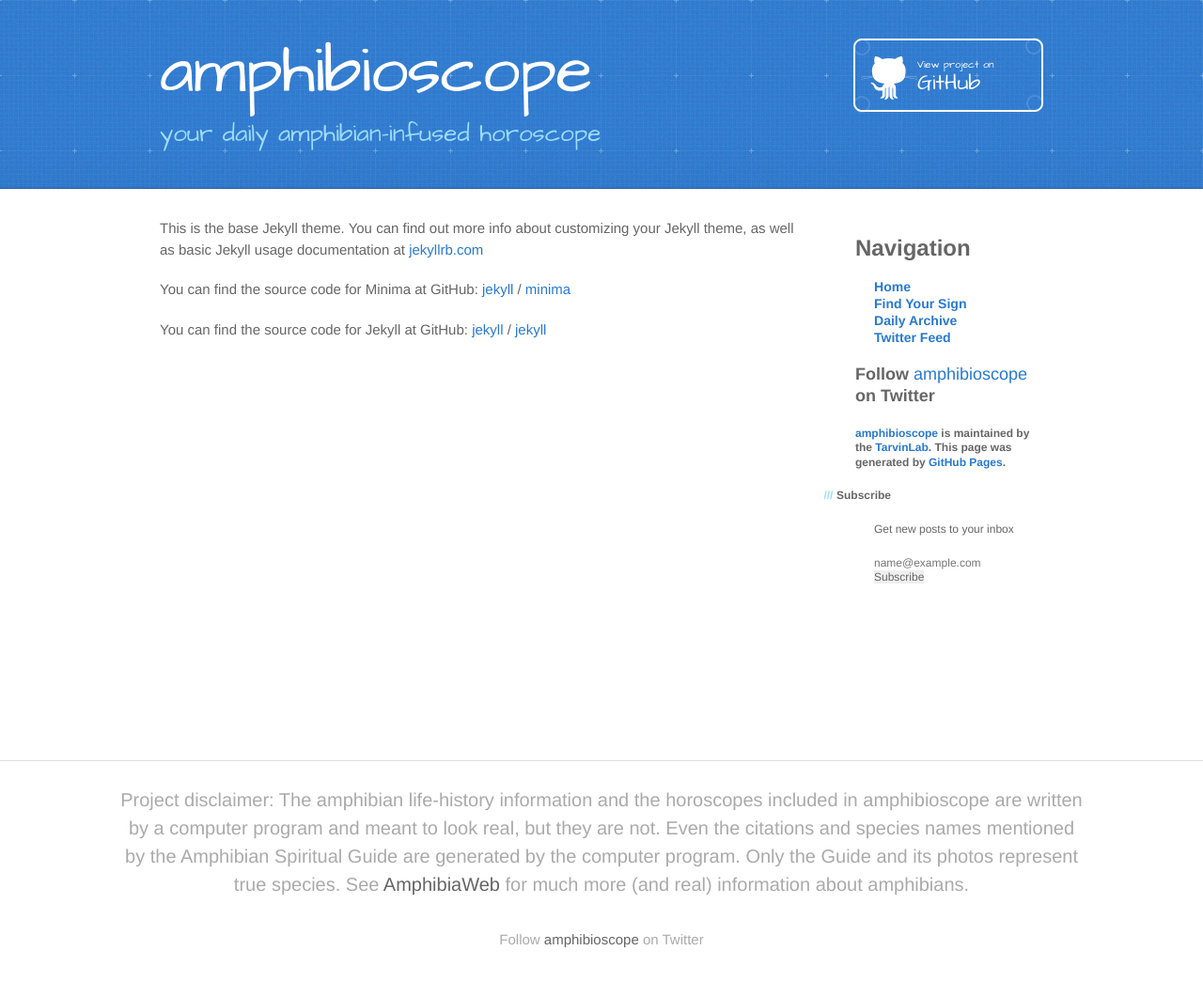
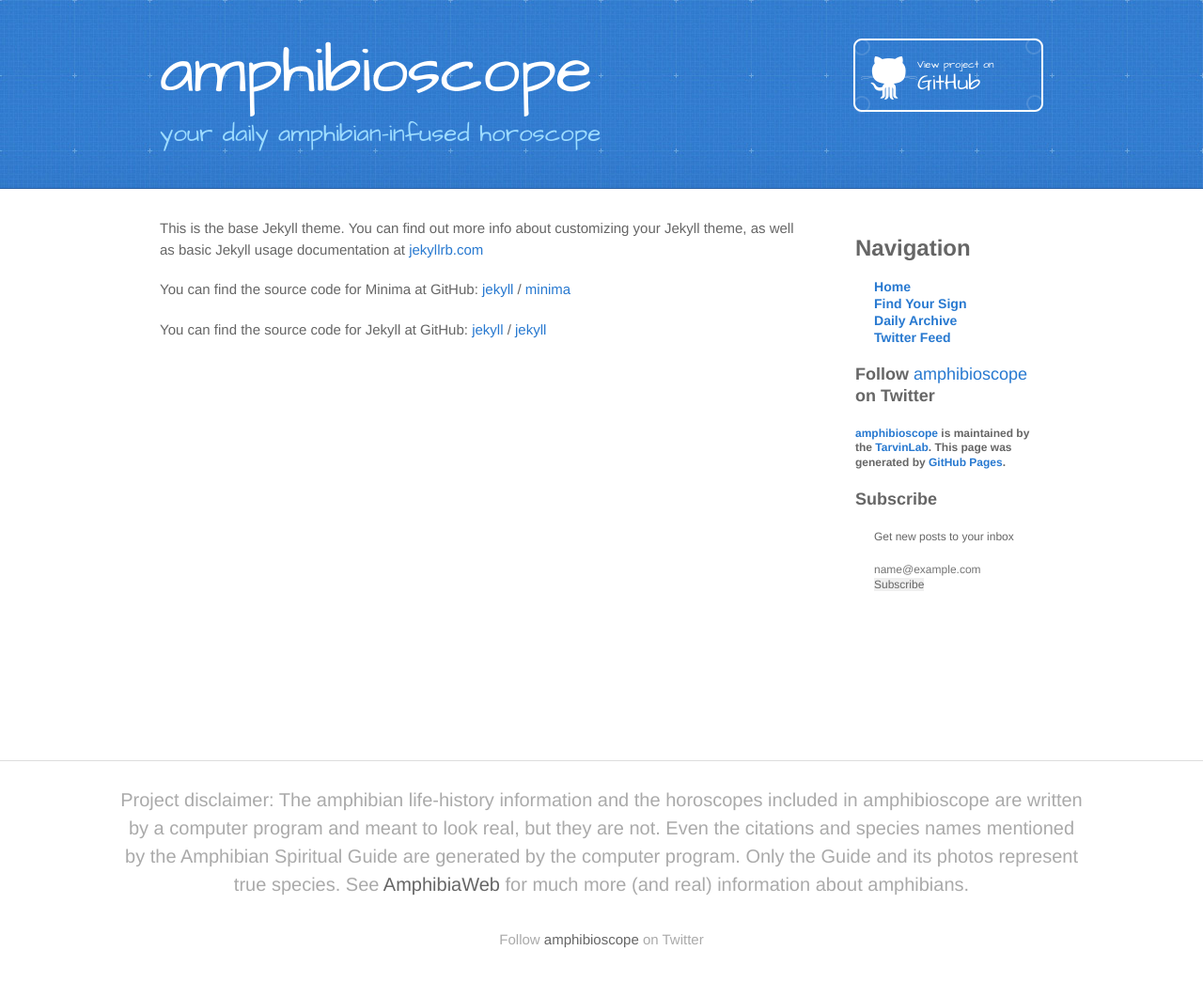
Before and after one commit to TarvinLab/amphibioscope, a Jekyll site: the page built from about.md, in a window 1280 px wide. Shown: the whole page at 94% size. Built offline with Jekyll 4.4.1, drawn with Linux system fonts in a browser that asks for light colours; our own code applies the rules of GitHub Pages for plain Markdown files.

Commit message:
altering subscription appearance

```diff
--- a/_layouts/default.html
+++ b/_layouts/default.html
@@ -62,7 +62,7 @@
             <p class="repo-owner"><a href="{{ site.github.repository_url }}">{{ site.github.repository_name }}</a> is maintained by the <a href="{{ site.github.owner_url }}">{{ site.github.owner_name }}</a>. This page was generated by <a href="https://pages.github.com">GitHub Pages</a>.</p>
           {% endif %}
     <div class="newsletter-container">
-                <h4 class="newsletter-title">Subscribe</h4>
+                <h2 class="newsletter-title">Subscribe</h2>
                 <!-- <p class="newsletter-text"></p> -->
                 <form class="newsletter-form" action="https://feedburner.google.com/fb/a/mailverify" method="post" target="popupwindow" onsubmit="window.open('https://feedburner.google.com/fb/a/mailverify?uri=amphibioscope', 'popupwindow', 'scrollbars=yes,width=550,height=520');return true">
 
```
